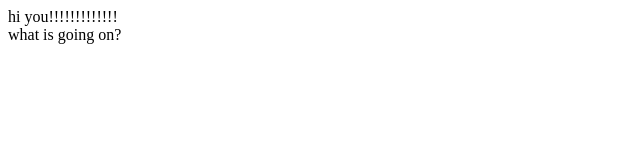
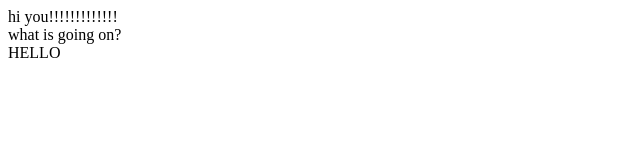
Before and after one commit to vladhrapov/react_demo, a React app: page / in a window 1280 px wide. Shown: the top 160 px of the page, without its empty margins (0-640 px from the left). Built offline with nearby package versions, Linux system fonts and the light colour scheme.

Commit message:
Add new SomeComponent

```diff
--- a/src/components/App.jsx
+++ b/src/components/App.jsx
@@ -1,4 +1,5 @@
 import React from 'react';
+import SomeComponent from './SomeComponent.jsx'
 
 class App extends React.Component {
 
@@ -21,6 +22,7 @@ class App extends React.Component {
 
         return (<div>
             {messageNodes}
+            <SomeComponent />
         </div>);
     }
 }
--- /dev/null
+++ b/src/components/SomeComponent.jsx
@@ -0,0 +1,17 @@
+import React from 'react';
+
+class SomeComponent extends React.Component {
+
+    constructor() {
+        super();
+    }
+
+    render() {
+
+        return (<div>
+            HELLO
+        </div>);
+    }
+}
+
+export default SomeComponent;
```
